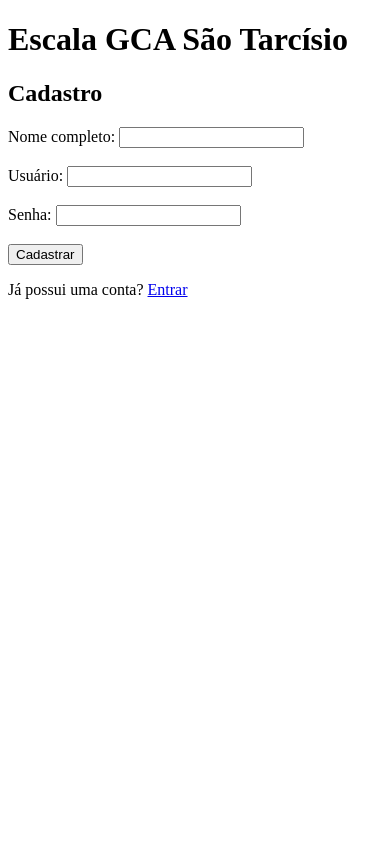
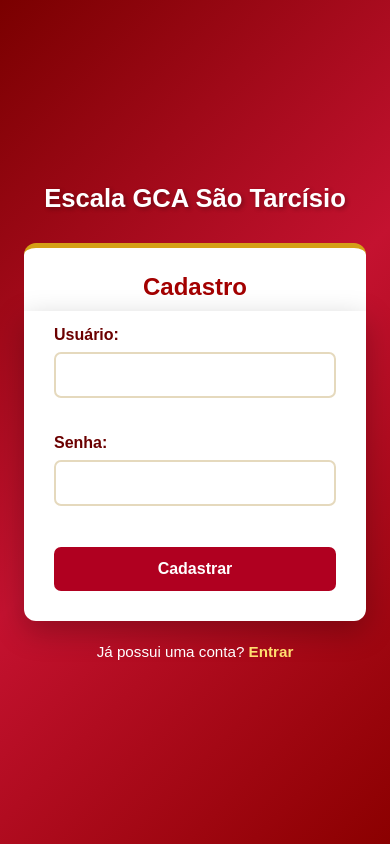
Before and after one commit to PinguimVelho/Escala_Coroinhas, a website: page public/cadastro.html in a window 390 px wide. Drawn offline with Linux system fonts and the light colour scheme.

Commit message:
login e cadastro funcionando, comecei a parte de adms e falta editar eles no banco

```diff
--- a/db.ts
+++ b/db.ts
@@ -6,7 +6,8 @@ const query = db.query(`
     CREATE TABLE IF NOT EXISTS users (
         id              INTEGER PRIMARY KEY AUTOINCREMENT,
         username        TEXT NOT NULL UNIQUE,
-        password_hash   TEXT NOT NULL
+        password_hash   TEXT NOT NULL,
+        perm            TEXT NOT NULL
     );
 `);
 
--- a/index.ts
+++ b/index.ts
@@ -15,7 +15,7 @@ const srv = Bun.serve({
         "/user": {
             POST: async (req) => {
                 const body = await req.body?.json()
-                const query = db.query(`INSERT INTO users(username, password_hash) VALUES(:username, :password_hash)`)
+                const query = db.query(`INSERT INTO users(username, password_hash, perm) VALUES(:username, :password_hash, 'user')`)
                 const hash = await Bun.password.hash(body.password)
                 const data = query.run({ ":username": body.username, ":password_hash": hash })
                 return Response.json(data)
--- a/public/cadastro.html
+++ b/public/cadastro.html
@@ -3,6 +3,7 @@
 <head>
     <meta charset="UTF-8">
     <script src="main.js" defer></script>
+    <link rel="stylesheet" href="./css/cadastro.css">
     <title>Escala GCA - Cadastro </title>
 </head>
 
@@ -13,14 +14,11 @@
     <h2>Cadastro</h2>
 
     <form id="formCadastro">
-        <label for="nome">Nome completo:</label>
-        <input type="text" id="nome" name="nome">
+        <label for="username">Usuário:</label>
+        <input type="text" id="username" name="username">
         <br><br>
-        <label for="usuario">Usuário:</label>
-        <input type="text" id="usuario" name="usuario">
-        <br><br>
-        <label for="senha">Senha:</label>
-        <input type="password" id="senha" name="senha">
+        <label for="password">Senha:</label>
+        <input type="password" id="password" name="password">
         <br><br>
         <button type="submit">Cadastrar</button>
     </form>
--- /dev/null
+++ b/public/css/cadastro.css
@@ -0,0 +1,136 @@
+
+/* Reset básico */
+* {
+    margin: 0;
+    padding: 0;
+    box-sizing: border-box;
+}
+
+body {
+    font-family: Arial, Helvetica, sans-serif;
+    min-height: 100vh;
+    display: flex;
+    flex-direction: column;
+    align-items: center;
+    justify-content: center;
+    padding: 24px;
+
+    background: linear-gradient(135deg, #7a0000, #c41230, #8b0000);
+    color: #333;
+}
+
+/* Título principal */
+h1 {
+    color: #ffffff;
+    text-align: center;
+    font-size: 2rem;
+    margin-bottom: 30px;
+    text-shadow: 2px 2px 4px rgba(0, 0, 0, 0.3);
+}
+
+/* Caixa de cadastro */
+h2 {
+    width: 100%;
+    max-width: 400px;
+    background: #ffffff;
+    color: #a30000;
+    text-align: center;
+    font-size: 1.7rem;
+    padding: 25px 30px 10px;
+    border-radius: 12px 12px 0 0;
+    border-top: 5px solid #d4a017;
+}
+
+/* Formulário */
+form {
+    width: 100%;
+    max-width: 400px;
+    background: #ffffff;
+    padding: 15px 30px 30px;
+    border-radius: 0 0 12px 12px;
+    box-shadow: 0 10px 30px rgba(0, 0, 0, 0.25);
+}
+
+label {
+    display: block;
+    margin-bottom: 8px;
+    color: #6b0000;
+    font-weight: bold;
+}
+
+input {
+    width: 100%;
+    padding: 12px 14px;
+    margin-bottom: 18px;
+    border: 2px solid #e5d9bd;
+    border-radius: 7px;
+    font-size: 1rem;
+    outline: none;
+    transition: border-color 0.3s, box-shadow 0.3s;
+}
+
+input:focus {
+    border-color: #d4a017;
+    box-shadow: 0 0 0 3px rgba(212, 160, 23, 0.2);
+}
+
+/* Botão de cadastro */
+button {
+    width: 100%;
+    padding: 13px;
+    margin-top: 5px;
+    border: none;
+    border-radius: 7px;
+    background: #b00020;
+    color: #ffffff;
+    font-size: 1rem;
+    font-weight: bold;
+    cursor: pointer;
+    transition: background 0.3s, transform 0.2s;
+}
+
+button:hover {
+    background: #d4a017;
+    color: #5c0000;
+    transform: translateY(-2px);
+}
+
+button:active {
+    transform: translateY(0);
+}
+
+/* Link para login */
+p {
+    margin-top: 22px;
+    text-align: center;
+    color: #ffffff;
+    font-size: 0.95rem;
+}
+
+a {
+    color: #ffdf70;
+    font-weight: bold;
+    text-decoration: none;
+    transition: color 0.3s;
+}
+
+a:hover {
+    color: #ffffff;
+    text-decoration: underline;
+}
+
+/* Ajustes para celulares */
+@media (max-width: 480px) {
+    h1 {
+        font-size: 1.6rem;
+    }
+
+    h2,
+    form {
+        max-width: 100%;
+    }
+
+    h2 {
+        font-size: 1.5rem;
+    }
+}
--- a/public/main.js
+++ b/public/main.js
@@ -1,16 +1,49 @@
 
 const loginForm = document.querySelector('#formLogin');
-let lUsername;
-let lPassword;
 if (loginForm) {
-    lUsername = loginForm.querySelector('#usuario');
-    lPassword = loginForm.querySelector('#senha');
+    loginForm.addEventListener('submit', async (ev) => {
+        ev.preventDefault()
+        const response = await fetch("/login", {
+            method: "POST",
+            headers: { "Content-type": "application/json" },
+            body: JSON.stringify({
+                "username": loginForm.username.value,
+                "password": loginForm.password.value
+            })
+        })
+        if (response.status == 404)
+            return alert("Usuário não encontrado")
+
+        if (response.status == 401)
+            return alert("Senha incorreta")
+
+        if (response.ok) {
+            window.location.href = "/missas"
+            return
+        }
+        alert("Não deveria chegar aqui")
+    })
+
 }
 
 const cadastroForm = document.querySelector('#formCadastro');
-let cUsername;
-let cPassword;
 if (cadastroForm) {
-    cUsername = cadastroForm.querySelector('#usuario');
-    cPassword = cadastroForm.querySelector('#senha');
+    cadastroForm.addEventListener('submit', async (ev) => {
+        ev.preventDefault()
+        const response = await fetch("/user", {
+            method: "POST",
+            headers: { "Content-type": "application/json" },
+            body: JSON.stringify({
+                "username": cadastroForm.username.value,
+                "password": cadastroForm.password.value
+            })
+        })
+        if (response.ok) {
+            alert("Usuário Cadastrado!!");
+            window.location.href = "/"; // Agora vai redirecionar com segurança
+        } else {
+            const erro = await response.text();
+            alert(`Erro no cadastro: ${erro}`);
+        }
+    })
 }
```
Also changed, not shown: public/login.html (+5 -5 lines), public/missas.html (+19 -2 lines), public/missasADM.html (added, +28 -0 lines), 1 other file.
